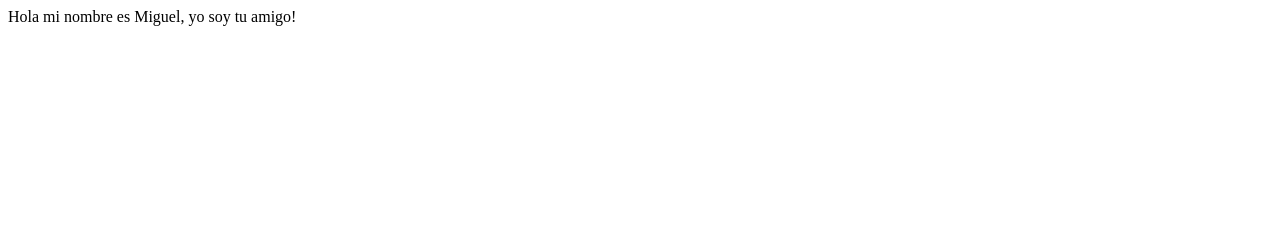
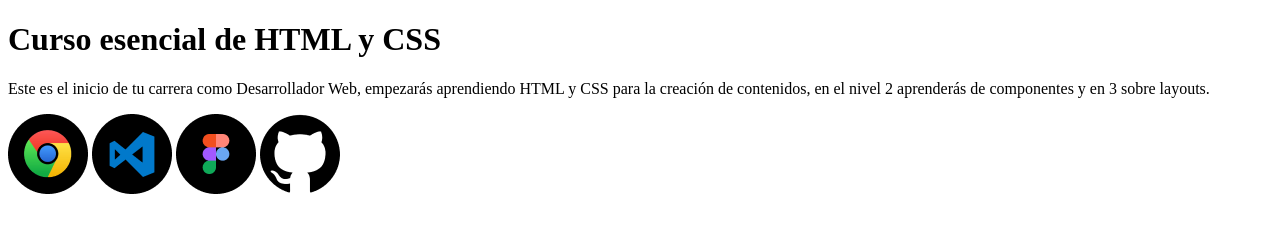
Before and after one commit to Henryz129/html-css, a plain HTML site: page index.html in a window 1280 px wide. Drawn offline with Linux system fonts and the light colour scheme.

Commit message:
avance con imagenes, alt y title

```diff
--- a/index.html
+++ b/index.html
@@ -1,12 +1,20 @@
 <!DOCTYPE html>
 <html lang="en">
-<head>
+  <head>
   <meta charset="UTF-8">
   <meta http-equiv="X-UA-Compatible" content="IE=edge">
   <meta name="viewport" content="width=device-width, initial-scale=1.0">
-  <title>Professinal Web by Felix</title>
+  <title>El Blog de Henry</title>
 </head>
 <body>
-  Hola mi nombre es Miguel, yo soy tu amigo!
+    <h1>Curso esencial de HTML y CSS</h1>
+    <p>Este es el inicio de tu carrera como Desarrollador Web, empezarás aprendiendo HTML y CSS para la creación de contenidos,
+    en el nivel 2 aprenderás de componentes y en 3 sobre layouts.
+  </p>
+  <img src="imagen/google-chrome.png" alt="logo de google chrome" title="google chrome">
+  <img src="imagen/visual-studio-code.png" alt="logo de visual studio code" title="visual studio code">
+  <img src="imagen/figma.png" alt="logo de figma" title="figma">
+  <img src="imagen/github.png" alt="logo de github" title="github">
+
 </body>
 </html>
```
Also changed, not shown: imagen/figma.png (added), imagen/github.png (added), imagen/google-chrome.png (added), imagen/visual-studio-code.png (added).
